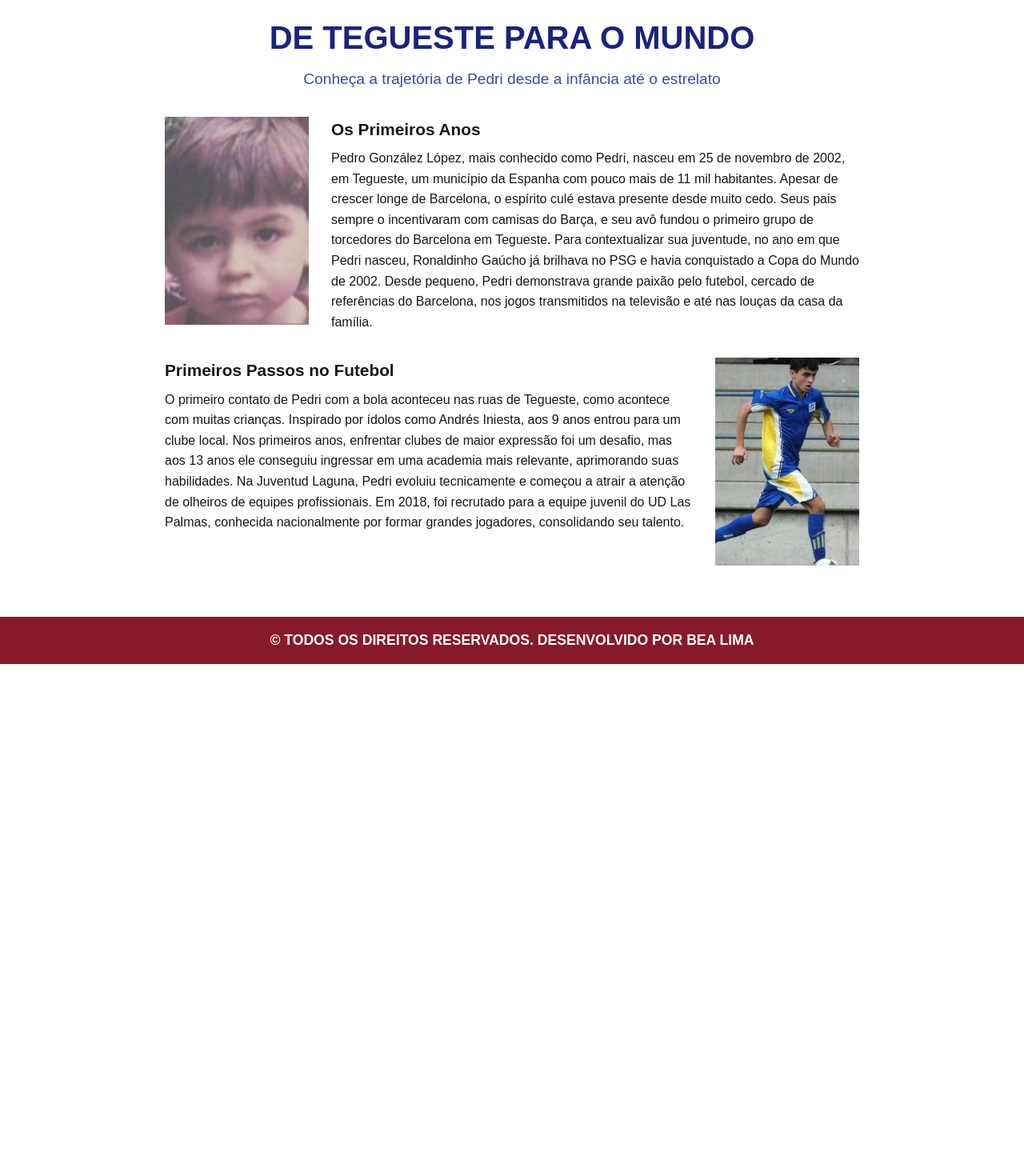
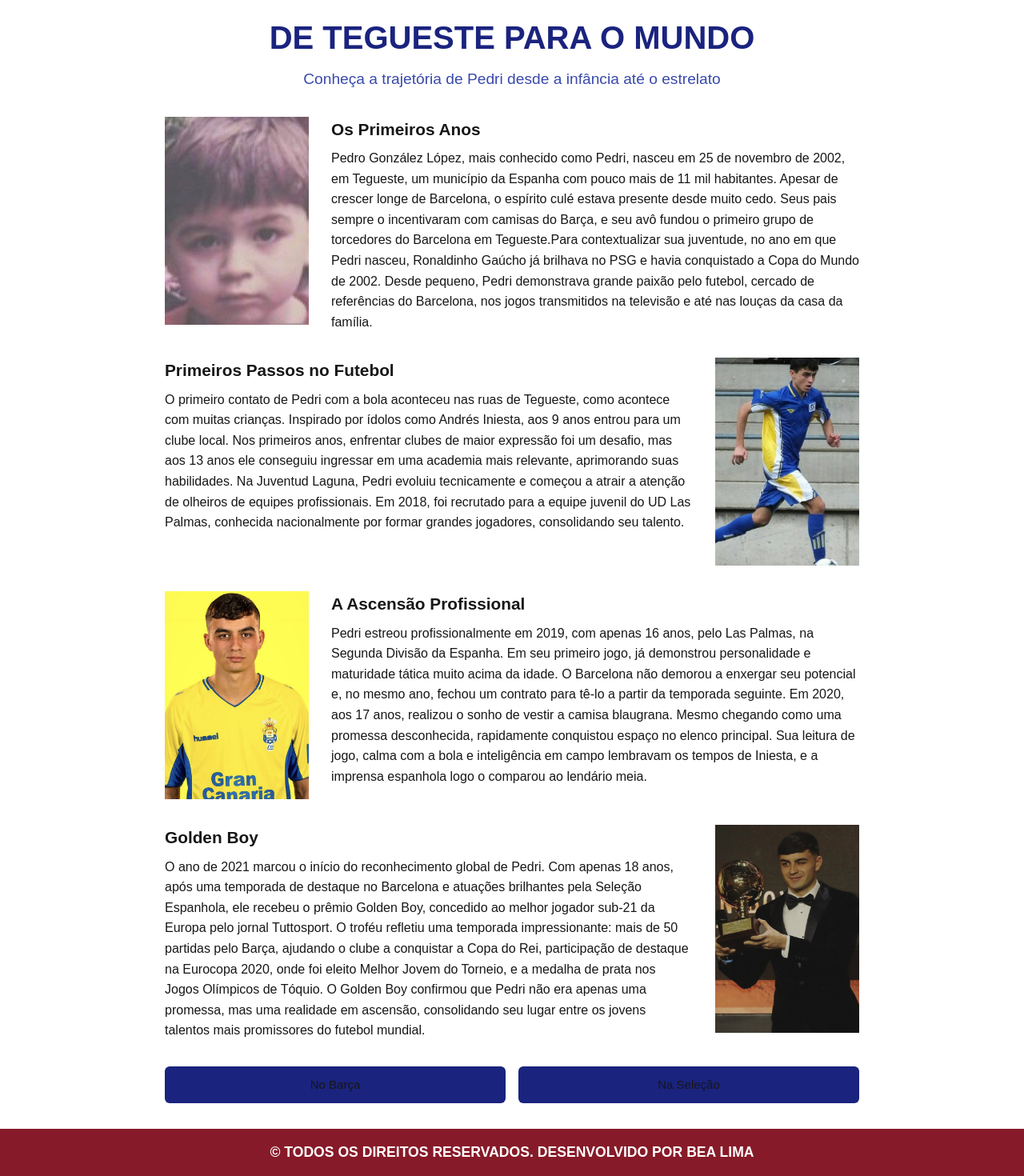
Before and after one commit to limabea23/PEDRI-PEDRI-PEDRI-FRONTEND, a Next.js app: page /biografia in a window 1280 px wide. Shown: the part 137-1607 px from the top of the page at 80% size. Before the commit the page ends 967 px from the top, so only its background shows below. Built offline with nearby package versions, Linux system fonts and the light colour scheme.

Commit message:
refactor: biografia page code

```diff
--- a/src/app/biografia/biografia.module.css
+++ b/src/app/biografia/biografia.module.css
@@ -20,44 +20,22 @@
     color: #3949ab;
 }
 
-.conteudo {
+.botoes {
     display: flex;
-    flex-direction: row;
-    align-items: flex-start;
-    gap: 28px;
-    margin-bottom: 32px;
+    gap: 16px;
+    justify-content: center;
+    margin-top: 24px;
 }
 
-.reverse {
-    flex-direction: row-reverse;
+.button {
+    width: 100%;
+    padding: 12px;
+    border: none;
+    font-size: 15px;
+    border-radius: 6px;
+    background-color: #1a237e;
 }
 
-.img {
-    flex: 0 0 180px;
-    display: flex;
-    align-items: flex-start;
-    justify-content: center;
+.button:hover {
+    background: #2a38ce;
 }
-
-.image {
-    width: 300px;
-    height: 260px;
-    object-fit: cover;
-}
-
-.bio {
-    flex: 1 1 0;
-}
-
-.tituloBio {
-    font-size: 1.3rem;
-    font-weight: bold;
-    margin: 0 0 8px 0;
-}
-
-.textoBio {
-    font-size: 1rem;
-    line-height: 1.6;
-    text-align: left;
-    margin: 0;
-}
--- a/src/app/biografia/page.jsx
+++ b/src/app/biografia/page.jsx
@@ -3,6 +3,7 @@
 
 import Header from "../../../components/Header";
 import Footer from "../../../components/Footer";
+import Card from "../../../components/Cards";
 
 export default function Biografia() {
     return (
@@ -13,36 +14,39 @@
             <h1 className={styles.titulo}>DE TEGUESTE PARA O MUNDO</h1>
             <p className={styles.subtitulo}>Conheça a trajetória de Pedri desde a infância até o estrelato</p>
 
-            <div className={styles.conteudo}>
-                <div className={styles.img}>
-                    <Image
-                        src="/primeirosanos.jpg"
-                        alt="Pedri criança"
-                        width={160}
-                        height={120}
-                        className={styles.image}
-                    />
-                </div>
-                <div className={styles.bio}>
-                    <h2 className={styles.tituloBio}>Os Primeiros Anos</h2>
-                    <p className={styles.textoBio}>Pedro González López, mais conhecido como Pedri, nasceu em 25 de novembro de 2002, em Tegueste, um município da Espanha com pouco mais de 11 mil habitantes. Apesar de crescer longe de Barcelona, o espírito culé estava presente desde muito cedo. Seus pais sempre o incentivaram com camisas do Barça, e seu avô fundou o primeiro grupo de torcedores do Barcelona em Tegueste. Para contextualizar sua juventude, no ano em que Pedri nasceu, Ronaldinho Gaúcho já brilhava no PSG e havia conquistado a Copa do Mundo de 2002. Desde pequeno, Pedri demonstrava grande paixão pelo futebol, cercado de referências do Barcelona, nos jogos transmitidos na televisão e até nas louças da casa da família.</p>
-                </div>
-            </div>
+                <Card
+                image="/primeirosanos.jpg"
+                imageAlt="Pedri criança"
+                tituloBio="Os Primeiros Anos"
+                textoBio="Pedro González López, mais conhecido como Pedri, nasceu em 25 de novembro de 2002, em Tegueste, um município da Espanha com pouco mais de 11 mil habitantes. Apesar de crescer longe de Barcelona, o espírito culé estava presente desde muito cedo. Seus pais sempre o incentivaram com camisas do Barça, e seu avô fundou o primeiro grupo de torcedores do Barcelona em Tegueste.Para contextualizar sua juventude, no ano em que Pedri nasceu, Ronaldinho Gaúcho já brilhava no PSG e havia conquistado a Copa do Mundo de 2002. Desde pequeno, Pedri demonstrava grande paixão pelo futebol, cercado de referências do Barcelona, nos jogos transmitidos na televisão e até nas louças da casa da família."
+                />
 
-            <div className={`${styles.conteudo} ${styles.reverse}`}>
-                <div className={styles.img}>
-                    <Image
-                        src="/primeirospassos.jpg"
-                        alt="Pedri criança"
-                        width={160}
-                        height={120}
-                        className={styles.image}
-                    />
-                </div>
-                <div className={styles.bio}>
-                    <h2 className={styles.tituloBio}>Primeiros Passos no Futebol</h2>
-                    <p className={styles.textoBio}>O primeiro contato de Pedri com a bola aconteceu nas ruas de Tegueste, como acontece com muitas crianças. Inspirado por ídolos como Andrés Iniesta, aos 9 anos entrou para um clube local. Nos primeiros anos, enfrentar clubes de maior expressão foi um desafio, mas aos 13 anos ele conseguiu ingressar em uma academia mais relevante, aprimorando suas habilidades. Na Juventud Laguna, Pedri evoluiu tecnicamente e começou a atrair a atenção de olheiros de equipes profissionais. Em 2018, foi recrutado para a equipe juvenil do UD Las Palmas, conhecida nacionalmente por formar grandes jogadores, consolidando seu talento.</p>
-                </div>
+                <Card
+                image="/primeirospassos.jpg"
+                imageAlt="Pedri jogando"
+                tituloBio="Primeiros Passos no Futebol"
+                textoBio="O primeiro contato de Pedri com a bola aconteceu nas ruas de Tegueste, como acontece com muitas crianças. Inspirado por ídolos como Andrés Iniesta, aos 9 anos entrou para um clube local. Nos primeiros anos, enfrentar clubes de maior expressão foi um desafio, mas aos 13 anos ele conseguiu ingressar em uma academia mais relevante, aprimorando suas habilidades. Na Juventud Laguna, Pedri evoluiu tecnicamente e começou a atrair a atenção de olheiros de equipes profissionais. Em 2018, foi recrutado para a equipe juvenil do UD Las Palmas, conhecida nacionalmente por formar grandes jogadores, consolidando seu talento."
+                reverse
+                />
+
+                <Card
+                image="/laspalmaspedri.jpg"
+                imageAlt="Pedri jogando"
+                tituloBio="A Ascensão Profissional"
+                textoBio="Pedri estreou profissionalmente em 2019, com apenas 16 anos, pelo Las Palmas, na Segunda Divisão da Espanha. Em seu primeiro jogo, já demonstrou personalidade e maturidade tática muito acima da idade. O Barcelona não demorou a enxergar seu potencial e, no mesmo ano, fechou um contrato para tê-lo a partir da temporada seguinte. Em 2020, aos 17 anos, realizou o sonho de vestir a camisa blaugrana. Mesmo chegando como uma promessa desconhecida, rapidamente conquistou espaço no elenco principal. Sua leitura de jogo, calma com a bola e inteligência em campo lembravam os tempos de Iniesta, e a imprensa espanhola logo o comparou ao lendário meia."
+                />
+
+                <Card
+                image="/goldenboypedri.jpg"
+                imageAlt="Pedri jogando"
+                tituloBio="Golden Boy"
+                textoBio="O ano de 2021 marcou o início do reconhecimento global de Pedri. Com apenas 18 anos, após uma temporada de destaque no Barcelona e atuações brilhantes pela Seleção Espanhola, ele recebeu o prêmio Golden Boy, concedido ao melhor jogador sub-21 da Europa pelo jornal Tuttosport. O troféu refletiu uma temporada impressionante: mais de 50 partidas pelo Barça, ajudando o clube a conquistar a Copa do Rei, participação de destaque na Eurocopa 2020, onde foi eleito Melhor Jovem do Torneio, e a medalha de prata nos Jogos Olímpicos de Tóquio. O Golden Boy confirmou que Pedri não era apenas uma promessa, mas uma realidade em ascensão, consolidando seu lugar entre os jovens talentos mais promissores do futebol mundial."
+                reverse
+                />
+
+            <div className={styles.botoes}>
+                <button className={styles.button}><a href="/barcelona">No Barça</a></button>
+                <button className={styles.button}><a href="/espanha">Na Seleção</a></button>
             </div>
 
         </div>
```
Also changed, not shown: public/goldenboypedri.jpg (added), public/laspalmaspedri.jpg (added).
